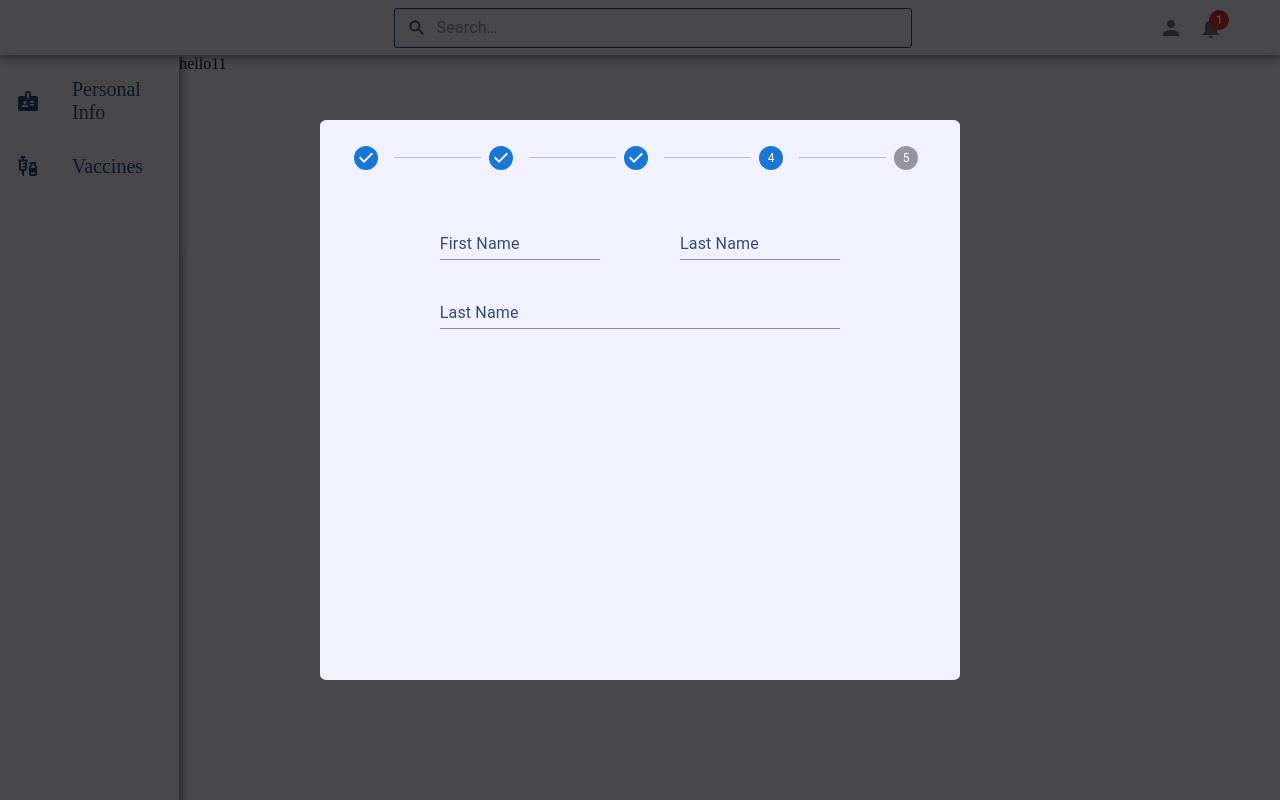
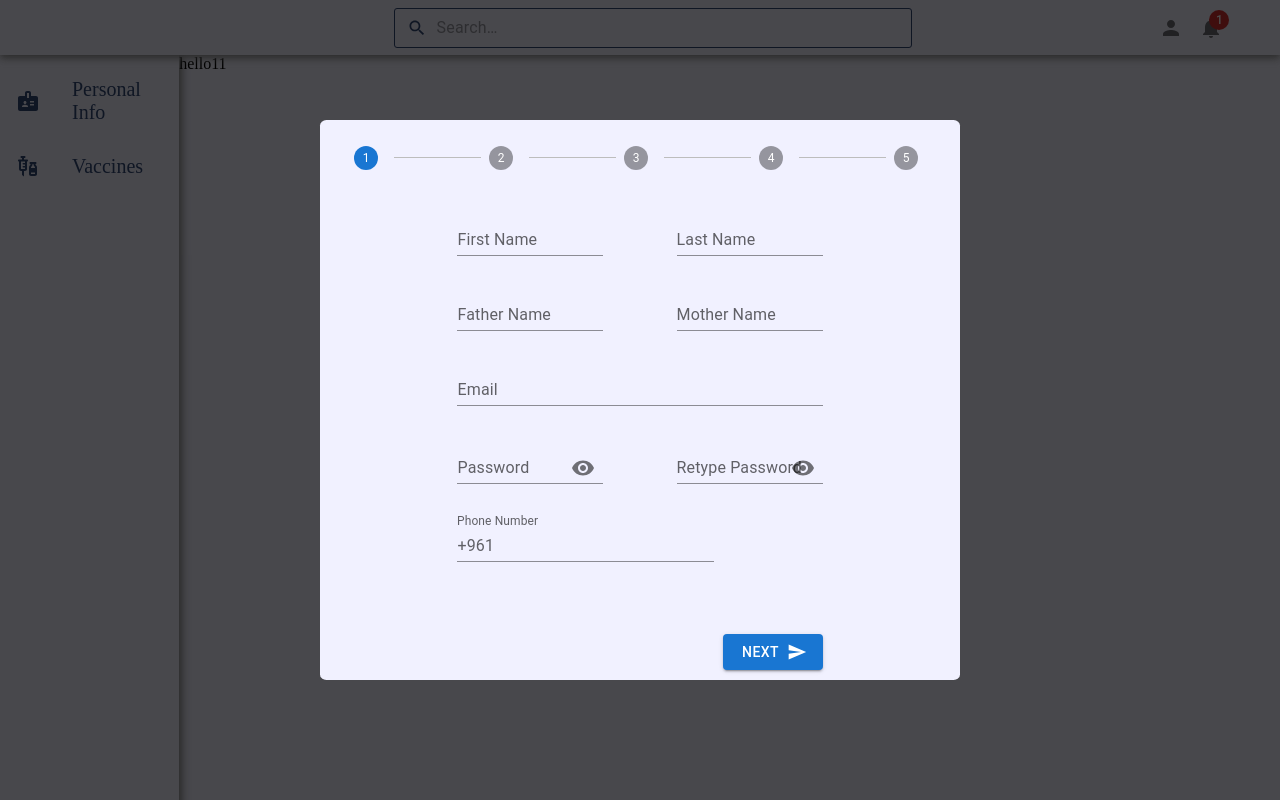
Before and after one commit to waficjazz/medrProject, a React (Create React App) app in the folder front/: page /h in a window 1280 px wide. Built offline with nearby package versions, Linux system fonts and the light colour scheme.

Commit message:
first form step

```diff
--- a/front/src/components/Navbar/SignUpForm/SignUp.css
+++ b/front/src/components/Navbar/SignUpForm/SignUp.css
@@ -31,7 +31,7 @@
     margin-bottom: 6%;
   }
   .signform {
-    flex-direction: column;
+    flex-direction: row;
   }
 }
 
@@ -63,19 +63,20 @@
   flex-wrap: wrap;
   justify-content: space-between;
   /* background-color: rgba(187, 104, 104, 0.7); */
-  margin-top: 5%;
-  width: 68%;
+  margin-top: 7%;
+  width: 62%;
   padding: 0;
 }
 
 .sm {
   width: 40%;
 }
-#step1 > .bg {
-  margin-bottom: 10px;
+.sm,
+.bg {
+  margin-bottom: 30px;
 }
 
-.MuiInputLabel-root,
-.Mui-focused {
-  color: var(--main-blue);
+.nextIcon {
+  margin-top: 120px;
+  width: 100px;
 }
--- a/front/src/components/Navbar/SignUpForm/SignUp.jsx
+++ b/front/src/components/Navbar/SignUpForm/SignUp.jsx
@@ -1,20 +1,33 @@
 import React from "react";
+import { useState } from "react";
 import "./SignUp.css";
-import { Step, Stepper, StepLabel, TextField, FormControl, InputLabel, OutlinedInput } from "@mui/material";
+import { Step, Stepper, StepLabel, TextField, FormControl, InputLabel, Input, Box, IconButton, InputAdornment } from "@mui/material";
 import { StyledEngineProvider } from "@mui/material/styles";
-
-function testIcon() {
-  return <div className="QontoStepIcon-circle" />;
-}
+import VisibilityOffIcon from "@mui/icons-material/VisibilityOff";
+import VisibilityIcon from "@mui/icons-material/Visibility";
+import SendIcon from "@mui/icons-material/Send";
+import { Button } from "@mui/material";
 
 const SignUp = () => {
+  const [showPassword, setShowPassword] = useState(false);
+  const [activeStep, setActiveStep] = useState(0);
+
+  const handleClickShowPassword = (event) => {
+    event.preventDefault();
+    setShowPassword(!showPassword);
+  };
+
+  const handleMouseDownPassword = (event) => {
+    event.preventDefault();
+  };
+
   return (
     <>
       <StyledEngineProvider injectFirst>
         <div className="curtain"></div>
         <div className="mainForm">
           <div className="stepper">
-            <Stepper activeStep={3}>
+            <Stepper activeStep={activeStep}>
               <Step>
                 <StepLabel></StepLabel>
               </Step>
@@ -32,11 +45,48 @@ const SignUp = () => {
               </Step>
             </Stepper>
           </div>
-          <div className="signform">
-            <TextField className="sm" label="First Name" variant="standard" size="small" margin="normal" />
-            <TextField className="sm" label="Last Name" variant="standard" size="small" margin="normal" />
-            <TextField className="bg" label="Last Name" variant="standard" size="small" fullWidth margin="normal" />
-          </div>
+          <Box id="step1" className="signform" component="form" noValidate={false}>
+            <TextField className="sm" label="First Name" variant="standard" size="small" />
+            <TextField className="sm" label="Last Name" variant="standard" size="small" />
+            <TextField className="sm" label="Father Name" variant="standard" size="small" />
+            <TextField className="sm" label="Mother Name" variant="standard" size="small" />
+            <TextField type="email" className="bg" label="Email" variant="standard" size="small" fullWidth />
+            <FormControl className="sm" variant="standard">
+              <InputLabel htmlFor="standard-adornment-password">Password</InputLabel>
+              <Input
+                id="standard-adornment-password"
+                type={showPassword ? "text" : "password"}
+                endAdornment={
+                  <InputAdornment position="end">
+                    <IconButton aria-label="toggle password visibility" onClick={handleClickShowPassword}>
+                      {showPassword ? <VisibilityOffIcon /> : <VisibilityIcon />}
+                    </IconButton>
+                  </InputAdornment>
+                }
+              />
+            </FormControl>
+            <FormControl className="sm" variant="standard">
+              <InputLabel htmlFor="standard-adornment-password">Retype Password</InputLabel>
+              <Input
+                id="standard-adornment-password"
+                type={showPassword ? "text" : "password"}
+                endAdornment={
+                  <InputAdornment position="end">
+                    <IconButton aria-label="toggle password visibility" onClick={handleClickShowPassword}>
+                      {showPassword ? <VisibilityOffIcon /> : <VisibilityIcon />}
+                    </IconButton>
+                  </InputAdornment>
+                }
+              />
+            </FormControl>
+            <FormControl className="bg" variant="standard">
+              <InputLabel htmlFor="phone-number">Phone Number</InputLabel>
+              <Input type="text" id="phone-number" startAdornment={<InputAdornment>+961</InputAdornment>} />
+            </FormControl>
+            <Button className="nextIcon" variant="contained" endIcon={<SendIcon fontSize="large" />} onClick={() => setActiveStep(activeStep + 1)}>
+              Next
+            </Button>
+          </Box>
         </div>
       </StyledEngineProvider>
     </>
```
